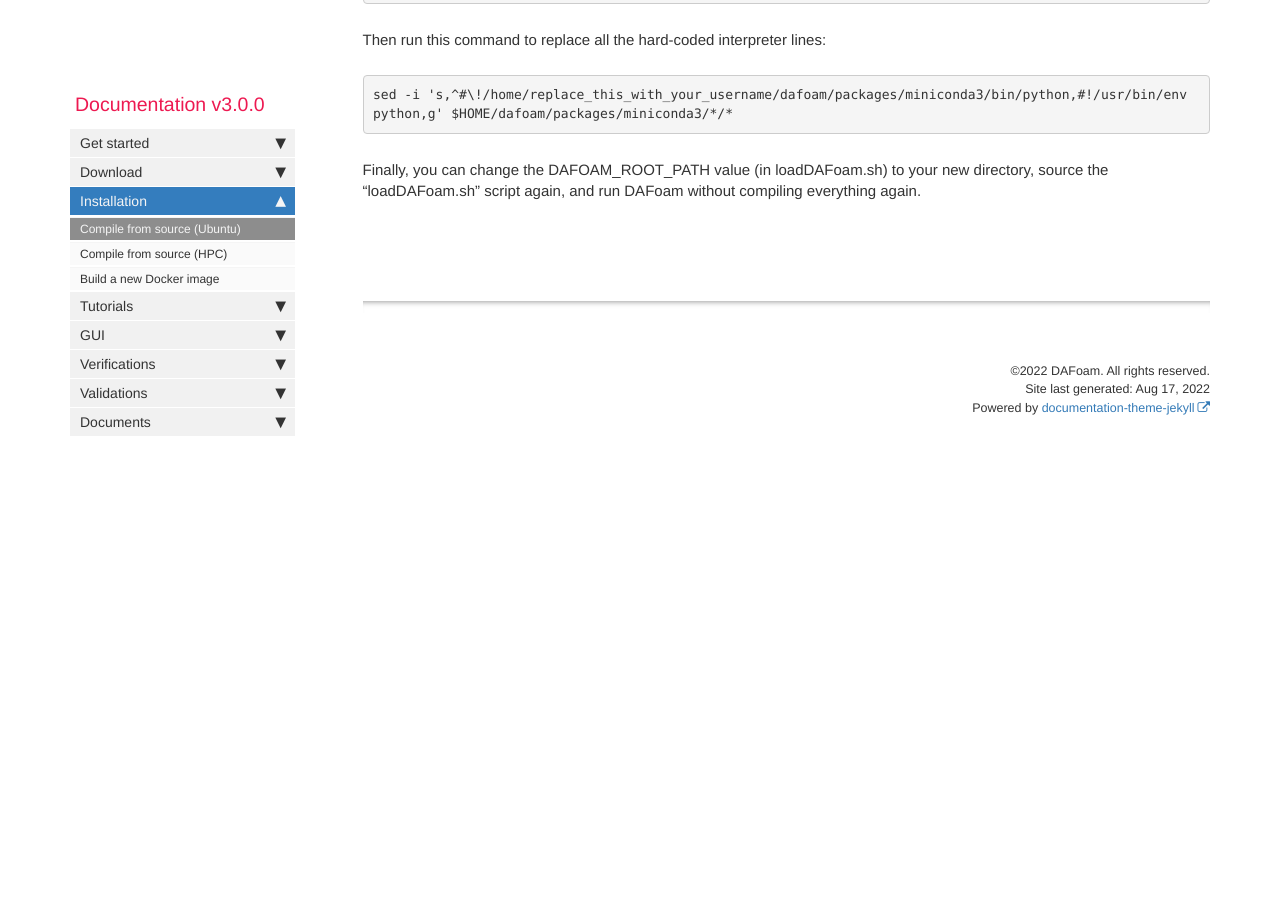
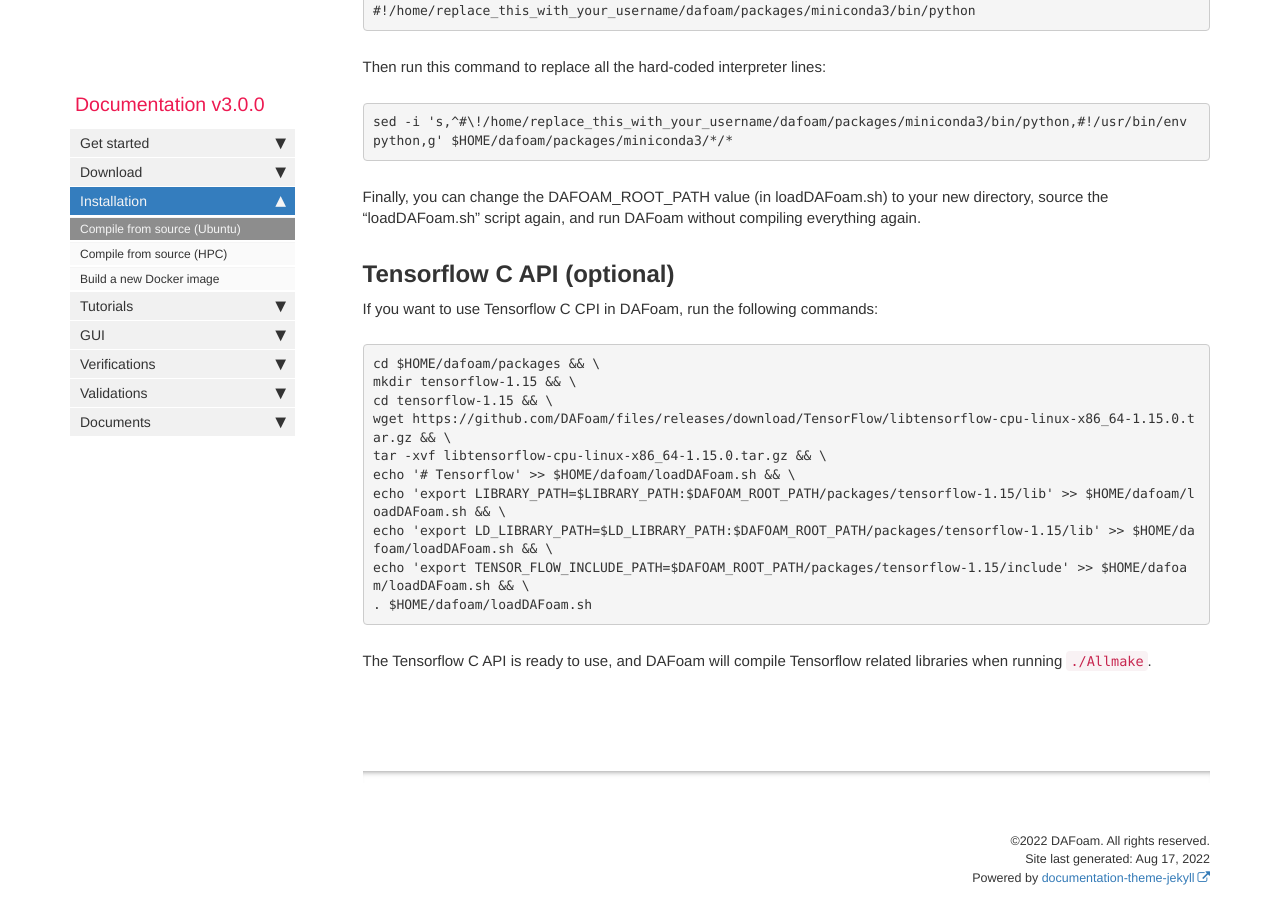
Before and after one commit to DAFoam/DAFoam.github.io, a Jekyll site: the page built from pages/mydoc/mydoc_installation_source.md, in a window 1280 px wide and 900 px high, scrolled down 11936 px. Built offline with Jekyll 4.4.1, drawn with Linux system fonts in a browser that asks for light colours; comment, search, counter and statistics services are not loaded; before the commit the page ends 12404 px from its top, so only the background shows below that; some of the changed text lies outside the part shown.

Commit message:
content update

```diff
--- a/pages/mydoc/mydoc_installation_source.md
+++ b/pages/mydoc/mydoc_installation_source.md
@@ -558,4 +558,24 @@ sed -i 's,^#\!/home/replace_this_with_your_username/dafoam/packages/miniconda3/b
 
 Finally, you can change the DAFOAM_ROOT_PATH value (in loadDAFoam.sh) to your new directory, source the "loadDAFoam.sh" script again, and run DAFoam without compiling everything again.
 
+
+## **Tensorflow C API (optional)**
+
+If you want to use Tensorflow C CPI in DAFoam, run the following commands:
+
+<pre>
+cd $HOME/dafoam/packages && \
+mkdir tensorflow-1.15 && \
+cd tensorflow-1.15 && \
+wget https://github.com/DAFoam/files/releases/download/TensorFlow/libtensorflow-cpu-linux-x86_64-1.15.0.tar.gz && \
+tar -xvf libtensorflow-cpu-linux-x86_64-1.15.0.tar.gz && \
+echo '# Tensorflow' >> $HOME/dafoam/loadDAFoam.sh && \
+echo 'export LIBRARY_PATH=$LIBRARY_PATH:$DAFOAM_ROOT_PATH/packages/tensorflow-1.15/lib' >> $HOME/dafoam/loadDAFoam.sh && \
+echo 'export LD_LIBRARY_PATH=$LD_LIBRARY_PATH:$DAFOAM_ROOT_PATH/packages/tensorflow-1.15/lib' >> $HOME/dafoam/loadDAFoam.sh && \
+echo 'export TENSOR_FLOW_INCLUDE_PATH=$DAFOAM_ROOT_PATH/packages/tensorflow-1.15/include' >> $HOME/dafoam/loadDAFoam.sh && \
+. $HOME/dafoam/loadDAFoam.sh
+</pre>
+
+The Tensorflow C API is ready to use, and DAFoam will compile Tensorflow related libraries when running `./Allmake`.
+
 {% include links.html %}
```
